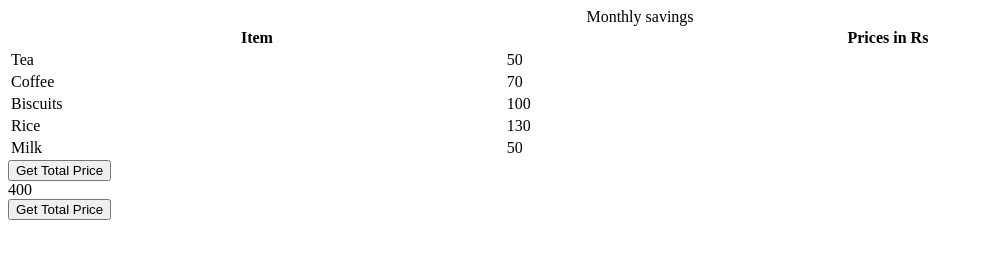
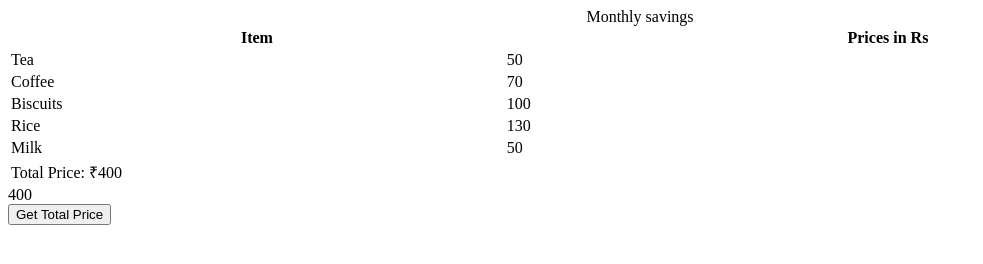
Before and after one commit to acciojob/grofers-checkout-SameerSangpal, a website: page main.html in a window 1280 px wide. Both pictures are taken after a click on the button "Get Total Price". Shown: the whole page, without its empty margins (0-983 px from the left). Drawn offline with Linux system fonts and the light colour scheme.

Commit message:
created a submission

```diff
--- a/main.html
+++ b/main.html
@@ -35,7 +35,6 @@
     </tr>
   </table>
 
-	<button id="sum-btn">Get Total Price</button>
 	<div id="ans"></div>
 
 	<script>
--- a/script.js
+++ b/script.js
@@ -1,18 +1,16 @@
 const getSumBtn = document.createElement("button");
+getSumBtn.id = "sum-btn";
 getSumBtn.append("Get Total Price");
 document.body.appendChild(getSumBtn);
 
 const getSum = () => {
-//Add your code here
 	const existingTotalRow = document.querySelector(".total-row");
-	if(existingTotalRow){
-		existingTotalRow.remove();
-	}
+	if (existingTotalRow) existingTotalRow.remove();
 
-	const priceElements = document.querySelectorAll(".prices");
+	const priceElements = document.querySelectorAll(".price");
 	let total = 0;
 
-	priceElements.forEach((cell) => {
+	priceElements.forEach(cell => {
 		total += parseFloat(cell.textContent);
 	});
 
@@ -26,5 +24,8 @@ const getSum = () => {
 
 	totalRow.appendChild(totalCell);
 	table.appendChild(totalRow);
+
+	document.getElementById("ans").textContent = total;
 };
+
 getSumBtn.addEventListener("click", getSum);
```
